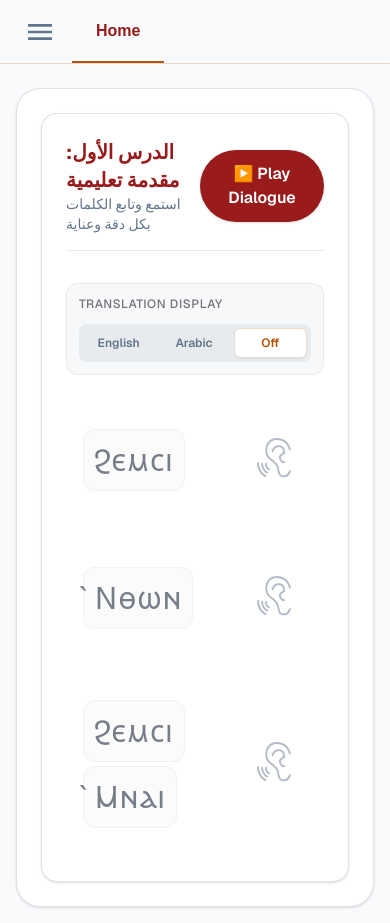
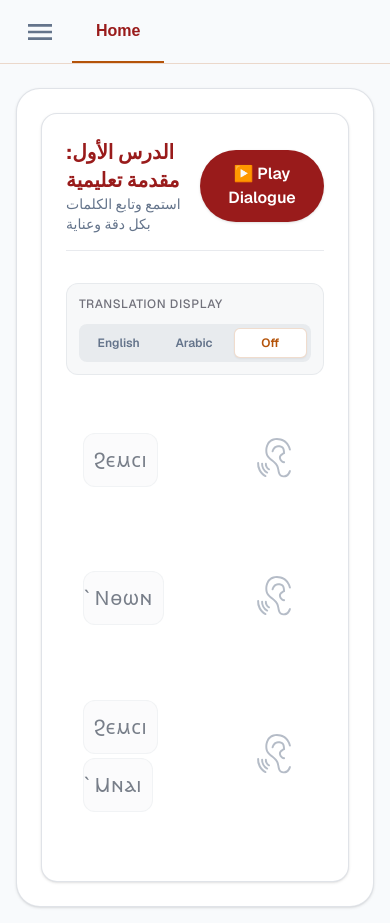
Before and after one commit to DrminaEmad/coptic_conversations, a Next.js app in the folder coptic_conversations/: page / in a window 390 px wide. Built offline with nearby package versions, Linux system fonts and the light colour scheme.

Commit message:
word component font size optimized for mobile screens

```diff
--- a/coptic_conversations/app/ui/word.tsx
+++ b/coptic_conversations/app/ui/word.tsx
@@ -110,7 +110,7 @@ export default function SingleWord({ word,
        className="inline-flex flex-col items-center justify-start p-2 rounded-xl bg-brand-muted/5 border border-brand-muted/10 transition-all duration-200 select-none min-w-[70px] cursor-pointer active:scale-95">
 
       {/* 🔹 Core Target Language Text (Behaves like standard readable prose) */}
-      <span className={`text-3xl font-coptic tracking-wide transition-colors duration-150 py-1 px-0.5 rounded-md ${
+      <span className={`text-xl sm:text-2xl md:text-3xl font-coptic tracking-wide transition-colors duration-150 py-1 px-0.5 rounded-md ${
         isActiveRow
           ? "text-brand-primary font-semibold bg-brand-primary/10"
           : "text-foreground"
```
